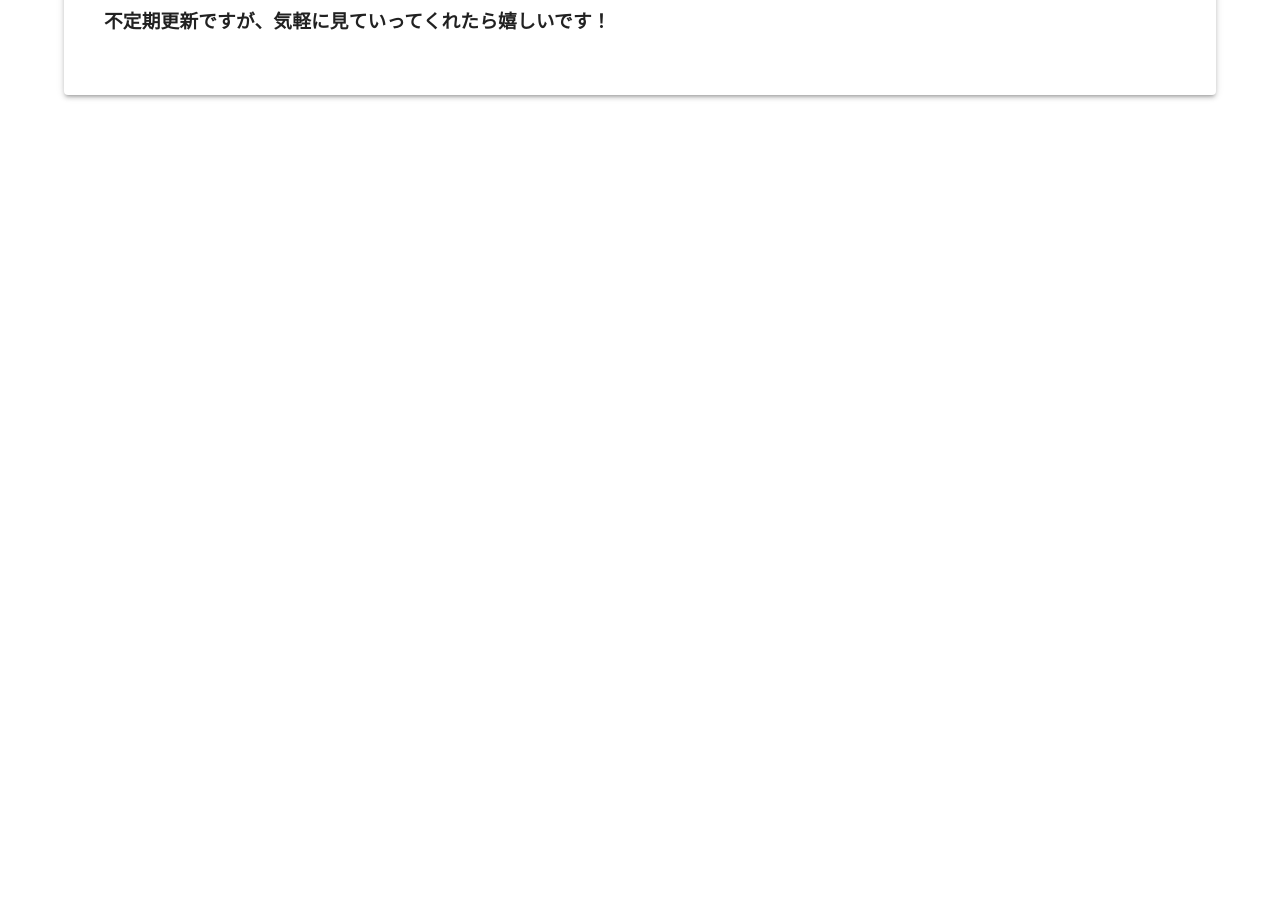
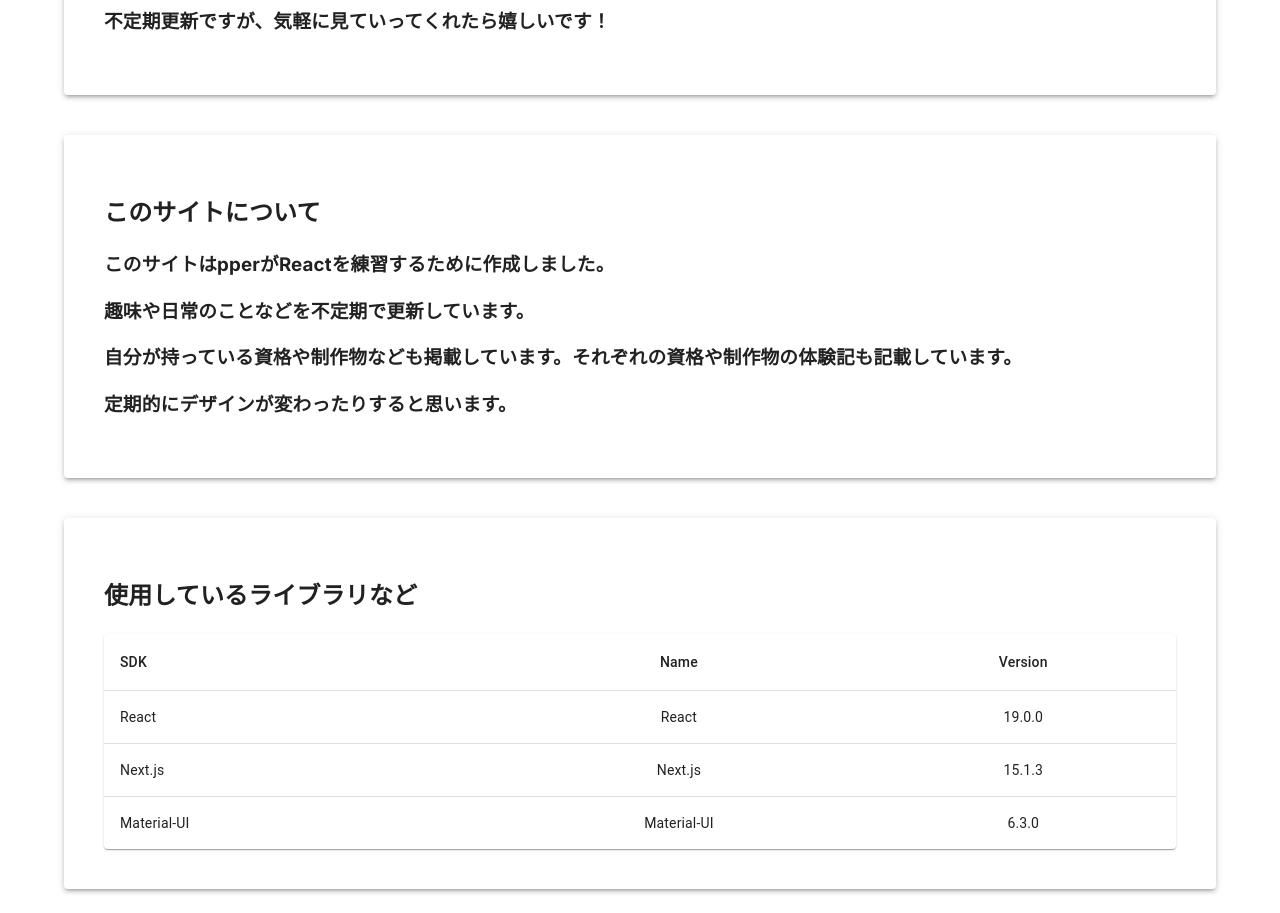
Before and after one commit to Raito5963/aokiju-labo2, a Next.js app in the folder aokiju/: page / in a window 1280 px wide. Shown: the part 500-1413 px from the top of the page. Before the commit the page ends 800 px from the top, so only its background shows below. Built offline with nearby package versions, Linux system fonts and the light colour scheme; what @mui/material-nextjs would draw is missing.

Commit message:
ツイートカードコンポーネントを追加し、自己紹介ページを更新。サイドバーのアイコンを変更し、不要なページを削除。

```diff
--- a/aokiju/app/_components/sidebar.tsx
+++ b/aokiju/app/_components/sidebar.tsx
@@ -11,8 +11,10 @@ import {
 } from "@mui/material";
 import React from "react";
 import { useSidebar } from "./SidebarContext";
-import BeachAccessIcon from "@mui/icons-material/BeachAccess";
 import CoffeeIcon from "@mui/icons-material/Coffee";
+import EditNoteIcon from '@mui/icons-material/EditNote';
+import PersonIcon from '@mui/icons-material/Person';
+import CategoryIcon from '@mui/icons-material/Category';
 
 type MenuItem = {
     name: string;
@@ -20,9 +22,9 @@ type MenuItem = {
     icon: React.ReactNode;
 };
 const menuList: MenuItem[] = [
-    { name: "自己紹介", url: "/introduction", icon: <BeachAccessIcon /> },
-    { name: "資格", url: "/qualification", icon: <CoffeeIcon /> },
-    { name: "制作物", url: "/production", icon: <BeachAccessIcon /> },
+    { name: "自己紹介", url: "/introduction", icon: <PersonIcon /> },
+    { name: "資格", url: "/qualification", icon: <EditNoteIcon /> },
+    { name: "制作物", url: "/production", icon: <CategoryIcon /> },
     { name: "ブログ", url: "/blog", icon: <CoffeeIcon /> },
 ];
 
--- /dev/null
+++ b/aokiju/app/_components/tweet.tsx
@@ -0,0 +1,3 @@
+export const text = (tweet: string) => {
+    return tweet; // tweet内容をそのまま返す
+};
--- a/aokiju/app/page.tsx
+++ b/aokiju/app/page.tsx
@@ -1,11 +1,13 @@
 import styles from "./page.module.css";
 import {
-  Button,
-  Checkbox,
   Container,
-  FormControlLabel,
-  FormGroup,
   Paper,
+  Table,
+  TableBody,
+  TableCell,
+  TableContainer,
+  TableHead,
+  TableRow,
 } from "@mui/material";
 import { createTheme } from "@mui/material/styles";
 
@@ -18,8 +20,18 @@ let theme = createTheme({
       lg: 1025,
       xl: 1536,
     },
+  },
+});
+
+function createData(subject: string, name: string, version: string) {
+  return { subject, name, version };
 }
-});
+
+const rows = [
+  createData("ライブラリ", "React", "19.0.0"),
+  createData("フレームワーク", "Next.js", "15.1.3"),
+  createData("UIライブラリ", "Material-UI", "6.3.0"),
+];
 
 export default function Home() {
   return (
@@ -28,21 +40,74 @@ export default function Home() {
         elevation={3}
         sx={{
           p: 5,
-      }}>
+        }}
+      >
         <h1 className={styles.title}>ようこそAokijuLaboへ!</h1>
       </Paper>
       <Paper
         elevation={3}
         sx={{
           p: 5,
-        mt: 5
-        }}>
+          mt: 5,
+        }}
+      >
         <h2>自己紹介</h2>
-        <h3 style={{ lineHeight : 1.5}}>
+        <h3 style={{ lineHeight: 1.5 }}>
           <p>こんにちは！pperです！</p>
-          <p>このサイトでは、自分の趣味や興味を中心に、技術的なことや日常のことを書いていきます！</p>
+          <p>趣味はルービックキューブと将棋です！</p>
           <p>不定期更新ですが、気軽に見ていってくれたら嬉しいです！</p>
         </h3>
+      </Paper>
+      <Paper
+        elevation={3}
+        sx={{
+          p: 5,
+          mt: 5,
+        }}
+      >
+        <h2>このサイトについて</h2>
+        <h3>
+          <p>このサイトはpperがReactを練習するために作成しました。</p>
+          <p>趣味や日常のことなどを不定期で更新しています。</p>
+          <p>
+            自分が持っている資格や制作物なども掲載しています。それぞれの資格や制作物の体験記も記載しています。
+          </p>
+          <p>定期的にデザインが変わったりすると思います。</p>
+        </h3>
+      </Paper>
+      <Paper
+        elevation={3}
+        sx={{
+          p: 5,
+          mt: 5,
+        }}
+      >
+        <h2>使用しているライブラリなど</h2>
+        <TableContainer component={Paper}>
+          <Table sx={{ minWidth: 650 }} aria-label="simple table">
+            <TableHead>
+              <TableRow>
+                <TableCell>SDK</TableCell>
+                <TableCell align="center">Name</TableCell>
+                <TableCell align="center">Version</TableCell>
+              </TableRow>
+            </TableHead>
+            <TableBody>
+              {rows.map((row) => (
+                <TableRow
+                  key={row.name}
+                  sx={{ "&:last-child td, &:last-child th": { border: 0 } }}
+                >
+                  <TableCell component="th" scope="row">
+                    {row.name}
+                  </TableCell>
+                  <TableCell align="center">{row.name}</TableCell>
+                  <TableCell align="center">{row.version}</TableCell>
+                </TableRow>
+              ))}
+            </TableBody>
+          </Table>
+        </TableContainer>
       </Paper>
     </Container>
   );
```
Also changed, not shown: aokiju/app/_components/TweetCard.tsx (added, +41 -0 lines), aokiju/app/introduction/child1/page.tsx (deleted, +0 -18 lines), aokiju/app/introduction/page.tsx (+51 -10 lines), aokiju/app/image/pper.png (added). Lines whose indentation alone changed are shown as unchanged.
